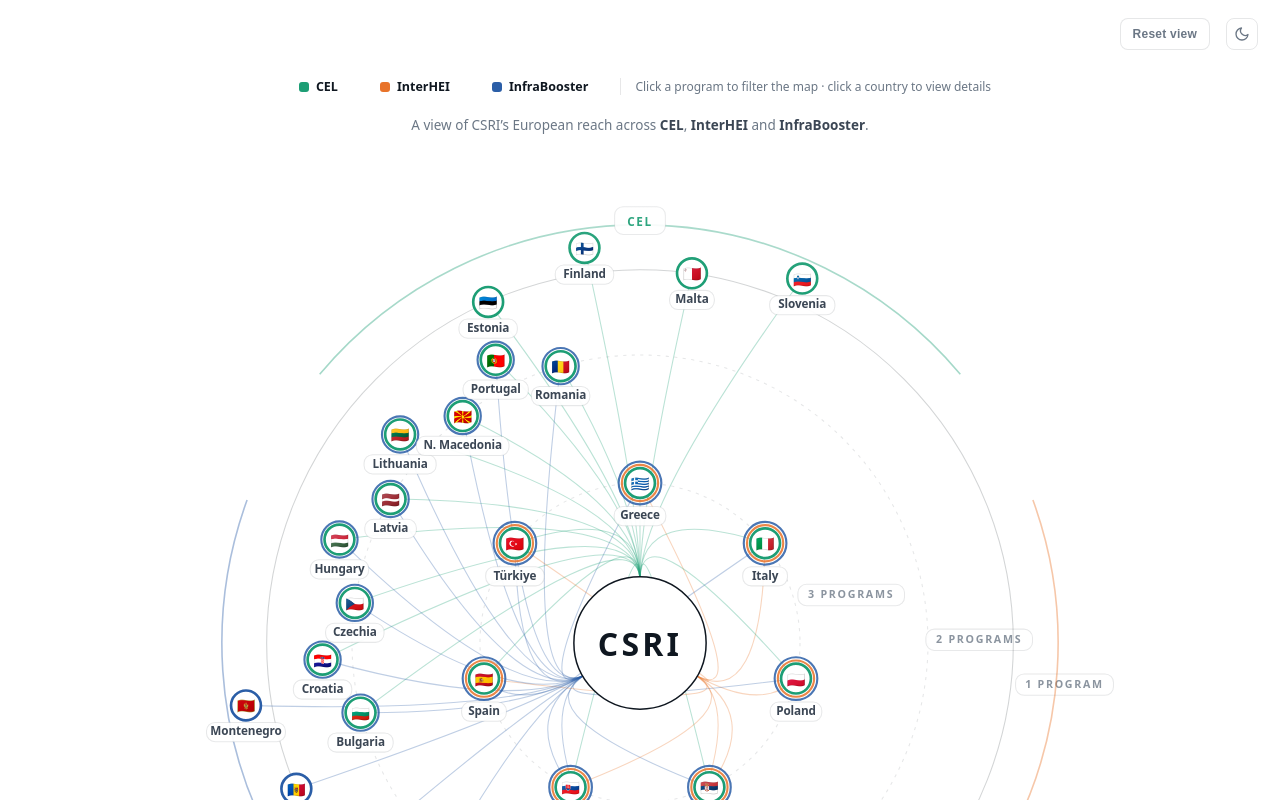
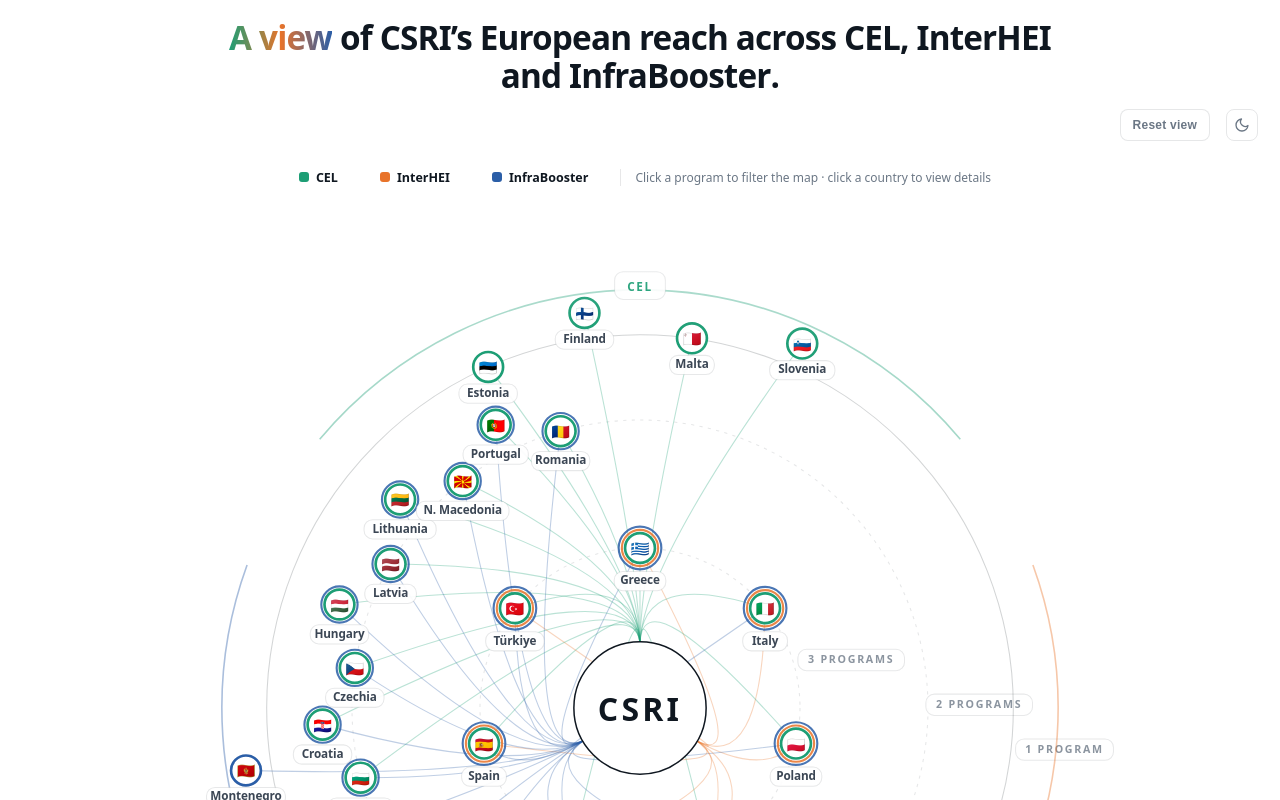
Before and after one commit to nawrockipiotr/csri_ecosystem, a plain HTML site: page index.html in a window 1280 px wide. Shown: the top 800 px of the page. Drawn offline with Linux system fonts and the light colour scheme.

Commit message:
Update index.html

```diff
--- a/index.html
+++ b/index.html
@@ -85,8 +85,9 @@
   .keystrip__item[data-k="infra"] { color:var(--infra); }
   .keystrip__item span:last-child { color:var(--ink); }
   .keystrip__hint { color:var(--ink-3); font-size:12px; font-weight:500; padding-left:14px; border-left:1px solid var(--line); }
-  .map-subtitle { text-align:center; color:var(--ink-3); font-size:13.5px; line-height:1.5; max-width:64ch; margin:2px auto 4px; padding:0 18px; }
-  .map-subtitle strong { color:var(--ink-2); font-weight:700; }
+  .map-title { position:relative; text-align:center; color:var(--ink); font-size:clamp(24px, 2.6vw, 34px); line-height:1.15; font-weight:750; letter-spacing:-0.025em; max-width:920px; margin:0 auto 10px; padding:0 18px 4px; }
+  .map-title .grad { background:linear-gradient(90deg, var(--cel) 0%, var(--inter) 50%, var(--infra) 100%); -webkit-background-clip:text; background-clip:text; color:transparent; }
+  .map-title strong { font-weight:800; }
 
   /* MAP CANVAS */
   .stage { padding:24px 22px 18px; }
@@ -171,6 +172,8 @@
 <body>
 <div class="csri">
   <div class="csri__card">
+    <h2 class="map-title"><span class="grad">A view</span> of CSRI’s European reach across <strong>CEL</strong>, <strong>InterHEI</strong> and <strong>InfraBooster</strong>.</h2>
+
     <div class="csri__head">
       <button class="csri__reset" id="resetBtn" type="button" aria-label="Reset map view" title="Reset map view">Reset view</button>
       <button class="csri__theme" id="themeBtn" aria-label="Toggle theme" title="Toggle theme">
@@ -186,8 +189,6 @@
       <span class="keystrip__item" data-k="infra"><span class="sw"></span><span>InfraBooster</span></span>
       <span class="keystrip__hint">Click a program to filter the map · click a country to view details</span>
     </div>
-
-    <p class="map-subtitle">A view of CSRI’s European reach across <strong>CEL</strong>, <strong>InterHEI</strong> and <strong>InfraBooster</strong>.</p>
 
     <div class="stage">
       <div class="stage__inner">
@@ -421,7 +422,7 @@
   flag.textContent = FLAG[node.name] || "•";
   g.appendChild(flag);
   const labelOffset = radius + (programs.length-1)*3 + 14;
-  const labelText = node.name === "Bosnia & Herzegovina" ? "Bosnia & H." : node.name;
+  const labelText = node.name;
   const labelW = Math.max(34, labelText.length * 6.4 + 10);
   g.appendChild(el("rect", { class:"label-bg", x:-labelW/2, y:labelOffset-12, width:labelW, height:18, rx:9, ry:9 }));
   const lbl = el("text", { class:"label", x:0, y:labelOffset });
```
